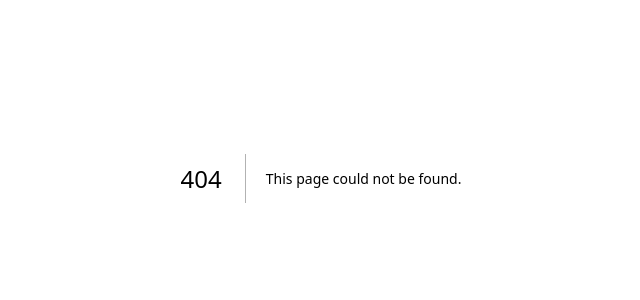
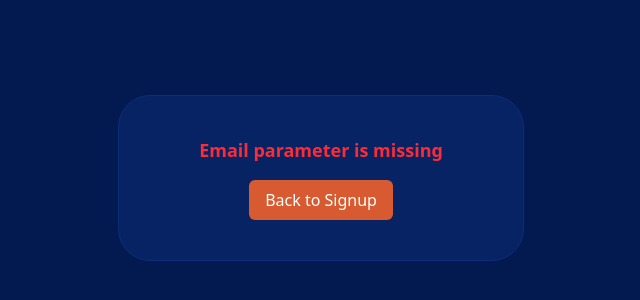
Before and after one commit to rai-mudasar/connect_vibe, a Next.js app: page /verify in a window 1280 px wide. Before the commit this address had no page. Shown: the part 222-522 px from the top of the page, without its empty margins (319-959 px from the left). Built offline with nearby package versions, Linux system fonts and the light colour scheme.

Commit message:
remove params

```diff
--- a/src/app/(auth)/signup/page.jsx
+++ b/src/app/(auth)/signup/page.jsx
@@ -80,7 +80,7 @@ const Signup = () => {
         setIsSubmitting(false);
         toast.success("Account created Successfully");
         const encodedEmail = encodeURIComponent(data.email);
-        router.push(`/verify/${encodedEmail}`);
+        router.push(`/verify?email=${encodedEmail}`);
       }
     } catch (error) {
       console.log("Error in submitting : ", error);
--- a/src/app/(auth)/verify/[email]/page.jsx
+++ b/src/app/(auth)/verify/page.jsx
@@ -21,8 +21,9 @@ import { useParams, useRouter, useSearchParams } from "next/navigation";
 import { otpVerificationSchema } from "@/schemas/otpVerificationSchema";
 
 export default function verifyPage() {
-    const params = useParams()
-    // const searchParams = useSearchParams();
+    // const params = useParams()
+    const searchParams = useSearchParams();
+    const searchEmail = searchParams.get('email')
     const [error, setError] = useState('');
     const [email, setEmail] = useState('');
     const [isLoading, setIsLoading] = useState(true);
@@ -38,15 +39,14 @@ export default function verifyPage() {
     });
 
     useEffect(() => {
-        // const searchEmail = searchParams.get('email')
         try {
-            if (!params?.email) {
+            if (!searchEmail) {
                 setError("Email parameter is missing");
                 setIsLoading(false);
                 return;
             }
 
-            const decodedEmail = decodeURIComponent(params?.email);
+            const decodedEmail = decodeURIComponent(searchEmail);
             if (!decodedEmail || !decodedEmail.includes('@')) {
                 setError('Invalid email parameter')
                 setIsLoading(false);
@@ -58,9 +58,11 @@ export default function verifyPage() {
             setIsLoading(false)
         } catch (error) {
             setError('Failed to process verify :', error)
+            console.log("Error is following : ")
+            console.log(error)
             setIsLoading(false)
         }
-    }, [params.email])
+    }, [searchEmail])
 
     async function onSubmit(data) {
         setIsSubmittimg(true);
```
